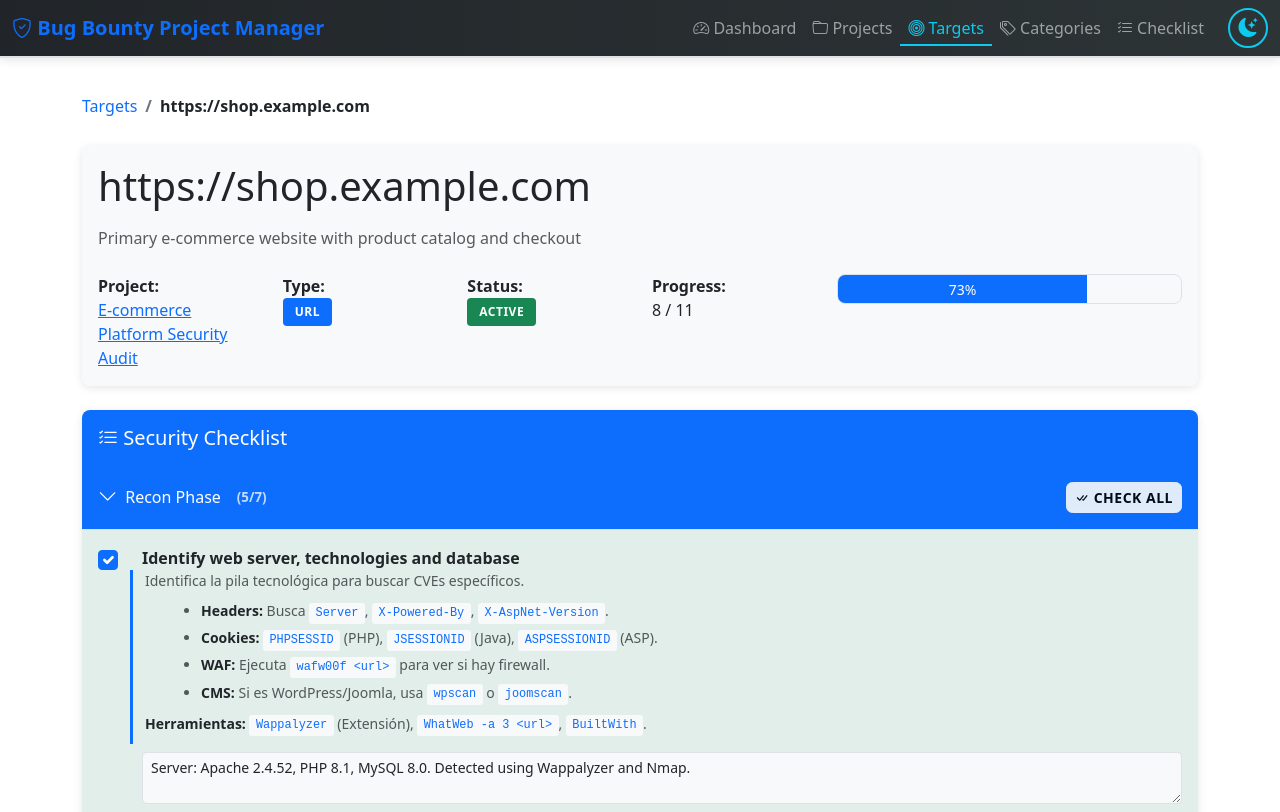
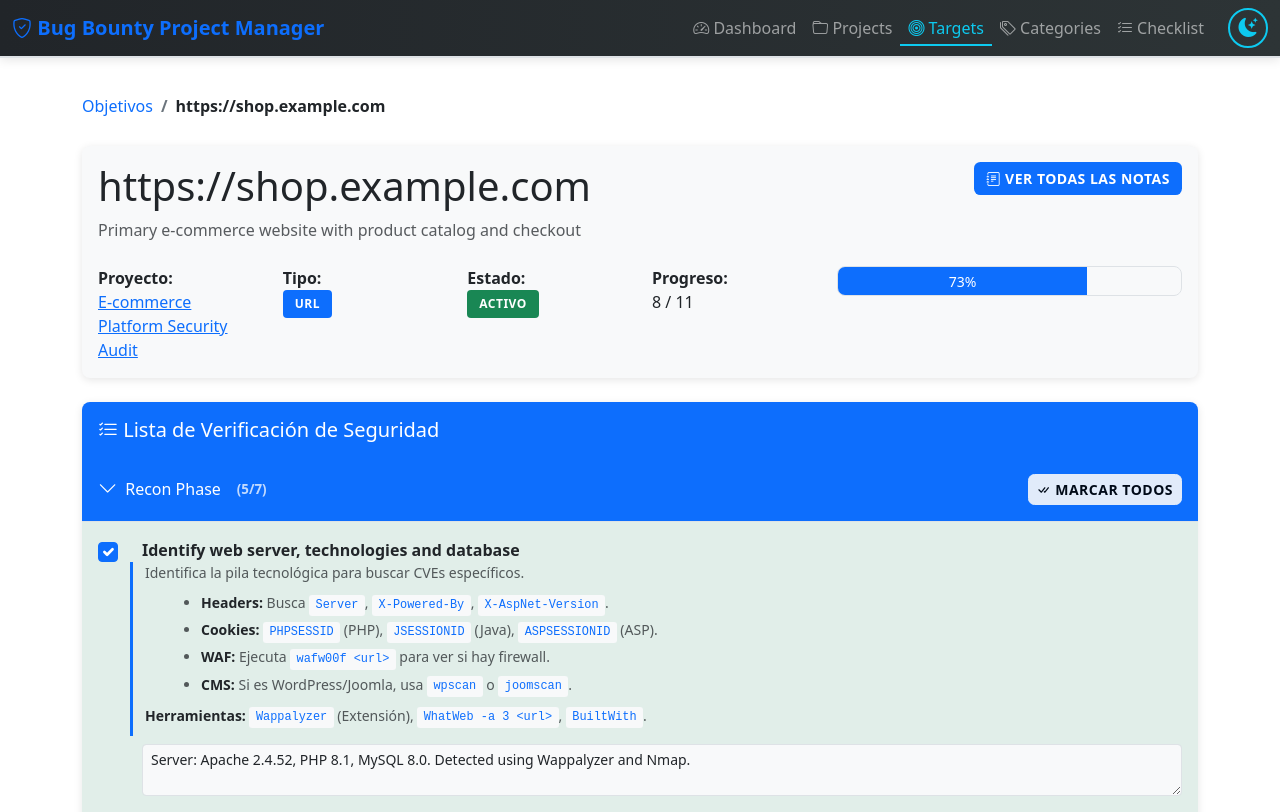
Before and after one commit to 0xRh4ps00dy/bug-bounty-project-manager, a PHP site: page /targets/1 in a window 1280 px wide. Shown: the top 812 px of the page. Run offline with PHP 8.4, Linux system fonts and the light colour scheme; data comes from the database, SQL or seed files in the repository.

Commit message:
feat: implement notes display functionality and update routing for notes view

```diff
--- a/app/Views/layouts/app.php
+++ b/app/Views/layouts/app.php
@@ -93,7 +93,7 @@
     <!-- Footer -->
     <footer class="bg-dark text-white text-center py-3 mt-5">
         <div class="container">
-            <p class="mb-0">&copy; <?= date('Y') ?> Bug Bounty Project Manager</p>
+            <p class="mb-0">&copy; 2025 Gestor de Proyectos Bug Bounty</p>
         </div>
     </footer>
 
--- a/app/Views/targets/show.php
+++ b/app/Views/targets/show.php
@@ -10,35 +10,42 @@ $parsedown = new \Parsedown();
 <div class="container">
     <nav aria-label="breadcrumb">
         <ol class="breadcrumb">
-            <li class="breadcrumb-item"><a href="/targets">Targets</a></li>
+            <li class="breadcrumb-item"><a href="/targets">Objetivos</a></li>
             <li class="breadcrumb-item active"><?= htmlspecialchars($target['target']) ?></li>
         </ol>
     </nav>
 
     <div class="card mb-4">
         <div class="card-body">
-            <h1 class="mb-3"><?= htmlspecialchars($target['target']) ?></h1>
-            <p class="text-muted"><?= htmlspecialchars($target['description'] ?? '') ?></p>
+            <div class="d-flex justify-content-between align-items-start mb-3">
+                <div>
+                    <h1 class="mb-2"><?= htmlspecialchars($target['target']) ?></h1>
+                    <p class="text-muted mb-0"><?= htmlspecialchars($target['description'] ?? '') ?></p>
+                </div>
+                <a href="/targets/<?= $target['id'] ?>/notes" class="btn btn-primary">
+                    <i class="bi bi-journal-text"></i> Ver Todas las Notas
+                </a>
+            </div>
 
             <div class="row mt-4">
                 <div class="col-md-2">
-                    <strong>Project:</strong><br>
+                    <strong>Proyecto:</strong><br>
                     <a href="/projects/<?= $target['project_id'] ?>"><?= htmlspecialchars($target['project_name']) ?></a>
                 </div>
                 <div class="col-md-2">
-                    <strong>Type:</strong><br>
+                    <strong>Tipo:</strong><br>
                     <span class="badge bg-<?= $target['target_type'] === 'url' ? 'primary' : ($target['target_type'] === 'ip' ? 'info' : 'secondary') ?>">
                         <?= ucfirst(htmlspecialchars($target['target_type'])) ?>
                     </span>
                 </div>
                 <div class="col-md-2">
-                    <strong>Status:</strong><br>
+                    <strong>Estado:</strong><br>
                     <span class="badge bg-<?= $target['status'] === 'active' ? 'success' : 'secondary' ?>">
-                        <?= htmlspecialchars($target['status'] ?? 'active') ?>
+                        <?= $target['status'] === 'active' ? 'Activo' : 'Inactivo' ?>
                     </span>
                 </div>
                 <div class="col-md-2">
-                    <strong>Progress:</strong><br>
+                    <strong>Progreso:</strong><br>
                     <span class="completed-count"><?= $target['completed_items'] ?? 0 ?></span> / <?= $target['total_items'] ?? 0 ?>
                 </div>
                 <div class="col-md-4">
@@ -54,11 +61,11 @@ $parsedown = new \Parsedown();
 
     <div class="card">
         <div class="card-header">
-            <h5 class="mb-0"><i class="bi bi-list-check"></i> Security Checklist</h5>
+            <h5 class="mb-0"><i class="bi bi-list-check"></i> Lista de Verificación de Seguridad</h5>
         </div>
         <div class="card-body p-0">
             <?php if (empty($checklist)): ?>
-                <p class="p-4 text-muted">No checklist items found.</p>
+                <p class="p-4 text-muted">No se encontraron elementos en la lista.</p>
             <?php else: ?>
                 <?php foreach ($checklist as $category): ?>
                     <?php
@@ -77,8 +84,8 @@ $parsedown = new \Parsedown();
                             <button type="button" class="btn btn-sm btn-light check-all-category"
                                     data-category-id="<?= $category['category_id'] ?>"
                                     data-target-id="<?= $target['id'] ?>"
-                                    title="Mark all as checked">
-                                <i class="bi bi-check-all"></i> Check All
+                                    title="Marcar todos">
+                                <i class="bi bi-check-all"></i> Marcar Todos
                             </button>
                         </div>
                         <div id="category-<?= $category['category_id'] ?>" class="collapse show category-items">
@@ -102,7 +109,7 @@ $parsedown = new \Parsedown();
                                         <textarea class="form-control form-control-sm checklist-notes"
                                                   data-target-id="<?= $target['id'] ?>"
                                                   data-item-id="<?= $item['checklist_item_id'] ?>"
-                                                  placeholder="Add notes..."
+                                                  placeholder="Añadir notas..."
                                                   rows="2"><?= htmlspecialchars($item['notes'] ?? '') ?></textarea>
                                     </div>
                                 </div>
--- a/routes/web.php
+++ b/routes/web.php
@@ -30,7 +30,7 @@ $router->post('/targets/{targetId}/checklist/{itemId}/toggle', [TargetController
 $router->post('/targets/{targetId}/checklist/{itemId}/notes', [TargetController::class, 'updateNotes']);
 
 // Notes Management
-$router->get('/targets/{id}/notes', [NotesController::class, 'getAggregatedNotes']);
+$router->get('/targets/{id}/notes', [NotesController::class, 'show']);
 $router->get('/targets/{id}/notes/history', [NotesController::class, 'getHistory']);
 $router->get('/targets/{id}/notes/by-category', [NotesController::class, 'getByCategory']);
 $router->get('/targets/{id}/notes/by-severity', [NotesController::class, 'getBySeverity']);
```
Also changed, not shown: app/Controllers/NotesController.php (+20 -0 lines), public/assets/js/app.js.
